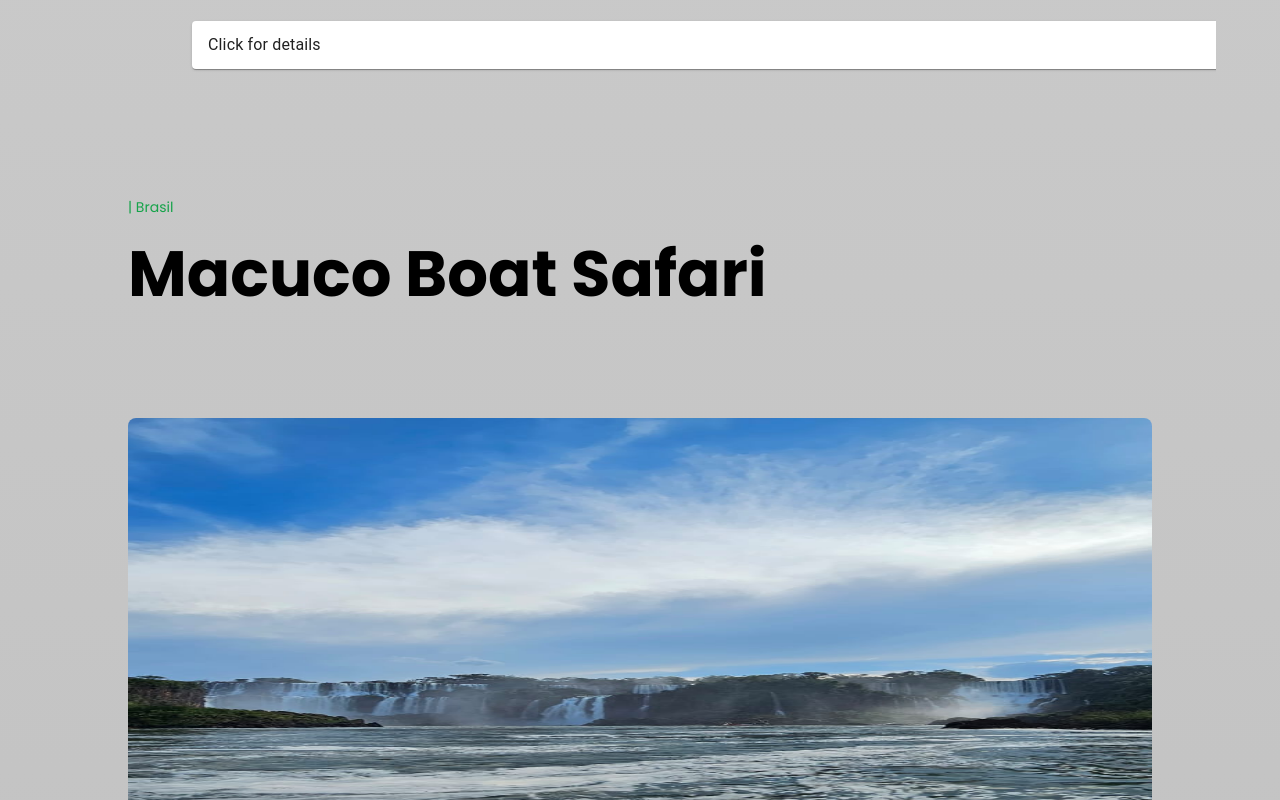
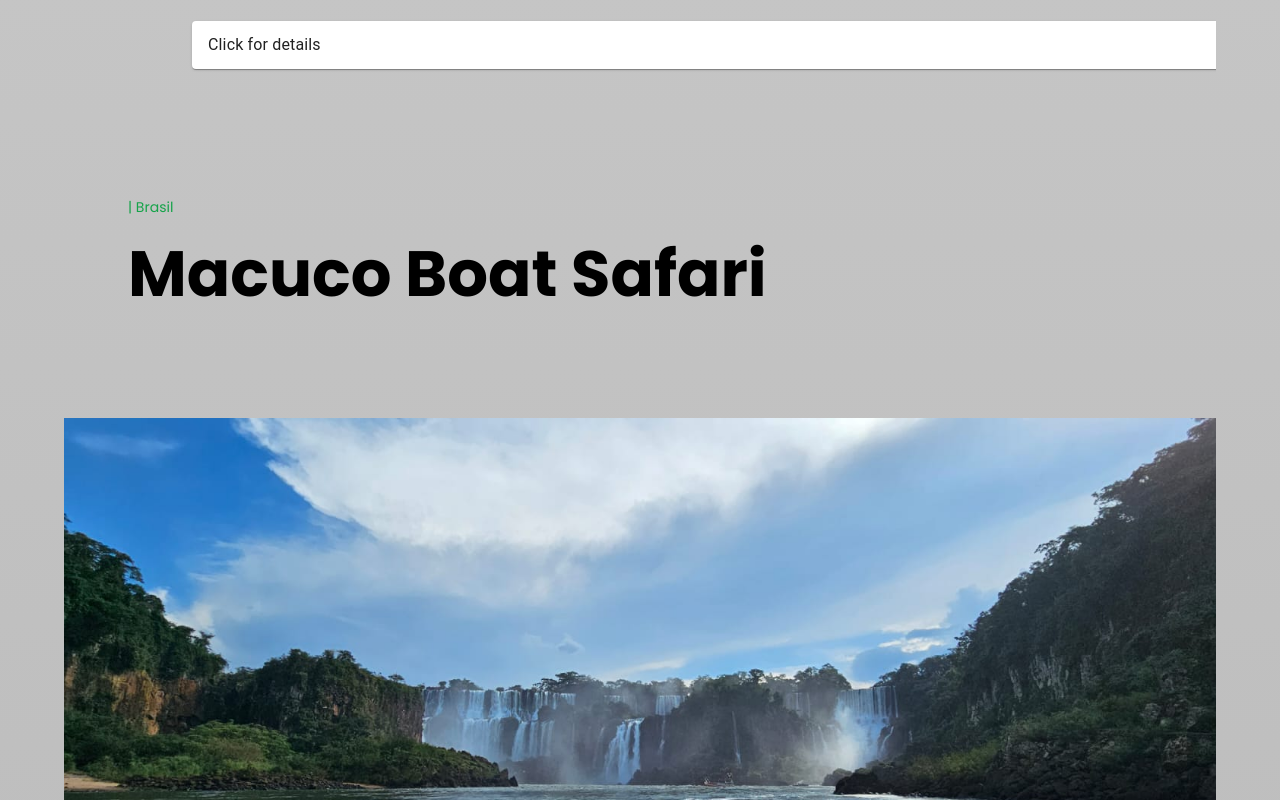
Before and after one commit to edusanttini/convenioTur, a React (Vite) app: page /br in a window 1280 px wide. Shown: the part 2140-2940 px from the top of the page. Built offline with nearby package versions, Linux system fonts and the light colour scheme.

Commit message:
fix and finalize py route

```diff
--- a/src/components/countries/Paraguay.jsx
+++ b/src/components/countries/Paraguay.jsx
@@ -3,7 +3,7 @@
 import { motion } from 'framer-motion';
 
 import styles from '../../stylesCountries';
-import { argentinaRides, startingFeatures } from '../../constants';
+import { paraguayRides, startingFeatures } from '../../constants';
 import { Navbar, RidesList, TitleText, TypingTextGeneric } from '../../components';
 import { staggerContainer, fadeIn, planetVariants, slideIn } from '../../utils/motion';
 import { flagpy } from '../../assets';
@@ -30,6 +30,7 @@
 const Paraguay = () => {
   const { rideIndex } = useParams();
   const starFeatures = startingFeatures();
+  const pyRides = paraguayRides();
 
   useEffect(() => {
     const rideElement = document.getElementById(rideIndex);
@@ -97,7 +98,7 @@
           </motion.div>
         </section>
         <div className={`${styles.paddings} relative z-10`}>
-          {argentinaRides.map((ride, index) => (
+          {pyRides.map((ride, index) => (
             <div id={`ride-point-${index}`} key={`rides-point-${index}`}>
               <RidesList
                 index={index}
--- a/src/constants/index.js
+++ b/src/constants/index.js
@@ -1,4 +1,4 @@
-import { LoiSuites1, aldea1, aldea2, bestwetern1, bestwetern2, bourbon1, bourbon2, carima1, carima2, cataratas01, cataratas02, cataratas2, cataratasbr, cataratasbr1, cataratasbr10, cataratasbr11, cataratasbr12, cataratasbr13, cataratasbr2, cataratasbr3, cataratasbr4, cataratasbr5, cataratasbr6, cataratasbr7, cataratasbr8, cataratasbr9, continentalinn1, continentalinn2, damIcon, devilsthoat4, devilsthroat, devilsthroat1, devilsthroat2, devilsthroat3, eventsIcon, fallIcon, golfresort1, golfresort2, heli, heli1, heli2, heli3, hotelcassino1, hotelcassino2, hotelcataratas1, hotelcataratas2, iguazuGrand1, iguazugrand2, loisuites2, mabu1, mabu2, mabu3, mercure1, mercure2, mercure3, panoramic1, panoramic2, rafaincentro1, rafaincentro2, rafainpalace1, rafainpalace2, rafainpalace3, recanto1, recanto2, ruins3, ruins5, ruins7, san_martin1, san_martin2, sanrafael1, sanrafael2, sheratoniguazu1, sheratoniguazu2, transferIcon, turrance1, turrance2, yacutinga1, yacutinga2 } from "../assets";
+import { LoiSuites1, aldea1, aldea2, bestwetern1, bestwetern2, bourbon1, bourbon2, carima1, carima2, cataratas01, cataratas02, cataratas2, cataratasbr, cataratasbr1, cataratasbr10, cataratasbr11, cataratasbr12, cataratasbr13, cataratasbr2, cataratasbr3, cataratasbr4, cataratasbr5, cataratasbr6, cataratasbr7, cataratasbr8, cataratasbr9, comingSoon, continentalinn1, continentalinn2, damIcon, devilsthoat4, devilsthroat, devilsthroat1, devilsthroat2, devilsthroat3, eventsIcon, fallIcon, golfresort1, golfresort2, heli, heli1, heli2, heli3, hotelcassino1, hotelcassino2, hotelcataratas1, hotelcataratas2, iguazuGrand1, iguazugrand2, loisuites2, mabu1, mabu2, mabu3, mercure1, mercure2, mercure3, panoramic1, panoramic2, rafaincentro1, rafaincentro2, rafainpalace1, rafainpalace2, rafainpalace3, recanto1, recanto2, ruins3, ruins5, ruins7, san_martin1, san_martin2, sanrafael1, sanrafael2, sheratoniguazu1, sheratoniguazu2, transferIcon, turrance1, turrance2, yacutinga1, yacutinga2 } from "../assets";
 import { macuco1 } from "../assets";
 import { macucoIcon } from "../assets";
 import { birdpark1 } from "../assets";
@@ -1330,7 +1330,9 @@
         t('br_falls_t5'),
       ],
       images: [
-        cataratas01, cataratas02, cataratas
+        cataratasbr, cataratasbr2, cataratasbr3, cataratasbr4, cataratasbr5, cataratasbr6,
+        cataratasbr7, cataratasbr8, cataratasbr9, cataratasbr10, cataratasbr11, cataratasbr12,
+        cataratasbr13
       ]
     },
     {
@@ -1345,7 +1347,7 @@
         t('br_macuco_t2'),
       ],
       images: [
-        macuco1
+        devilsthoat4, macuco1
       ]
     },
     {
@@ -1360,7 +1362,7 @@
         t('br_bird_park_t2'),
       ],
       images: [
-        ruins1, ruins2
+        birdpark, birdpark1, birdpark2
       ]
     },
     {
@@ -1375,7 +1377,7 @@
         t('br_heli_flight_t2'),
       ],
       images: [
-        cassinoiguazu
+        heli, heli1, heli2, heli3
       ]
     },
     {
@@ -1393,7 +1395,7 @@
         t('br_eco_trail_t5'),
       ],
       images: [
-        cassinoiguazu
+        ecoadventure1, ecoadventure2, ecoadventure3
       ]
     },
     {
@@ -1411,7 +1413,7 @@
         t('br_eco_black_t5'),
       ],
       images: [
-        cassinoiguazu
+        ecoadventureBlack1, ecoadventureBlack2
       ]
     },
     {
@@ -1427,7 +1429,7 @@
         t('br_dam_t3'),
       ],
       images: [
-        cassinoiguazu
+        itaipu1, itaipu2, itaipu3
       ]
     },
     {
@@ -1444,7 +1446,7 @@
         t('br_kata_t4'),
       ],
       images: [
-        cassinoiguazu
+        kata1
       ]
     },
     {
@@ -1460,7 +1462,7 @@
         t('br_bertoni_museum_t3'),
       ],
       images: [
-        cassinoiguazu
+        bertoniMuseum
       ]
     },
     {
@@ -1476,7 +1478,7 @@
         t('br_fish_t3'),
       ],
       images: [
-        cassinoiguazu
+        sportFishing1
       ]
     },
     {
@@ -1491,7 +1493,7 @@
         t('br_marco_t2'),
       ],
       images: [
-        cassinoiguazu
+        borders1
       ]
     },
     {
@@ -1508,7 +1510,7 @@
         t('br_rural_t4'),
       ],
       images: [
-        cassinoiguazu
+        ruralTour1, ruralTour2, ruralTour3
       ]
     },
     {
@@ -1526,7 +1528,7 @@
         t('br_porto_canoas_t5'),
       ],
       images: [
-        cassinoiguazu
+        portocanoas1
       ]
     },
     {
@@ -1540,7 +1542,62 @@
         t('br_barbcue_t1'),
       ],
       images: [
-        cassinoiguazu
+        brazilianBarbcue
+      ]
+    },
+  ]
+}
+
+const paraguayRides = () => {
+  const { t } = useTranslation();
+  return [
+    {
+      title: t('py_visit_title'),
+      countryKey: "py",
+      country: t('py'),
+      icon: cataratas01,
+      iconBg: "#E6DEDD",
+      duration: `3 ${t('hours')}`,
+      points: [
+        t('py_visit_t1'),
+        t('py_visit_t2'),
+        t('py_visit_t3'),
+        t('py_visit_t4'),
+      ],
+      images: [
+        py1, py2, py3
+      ]
+    },
+    {
+      title: t('py_marco_title'),
+      countryKey: "py",
+      country: t('py'),
+      icon: macucoIcon,
+      iconBg: "#E6DEDD",
+      duration: `2 ${t('hours')}`,
+      points: [
+        t('py_marco_t1'),
+        t('py_marco_t2'),
+        t('py_marco_t3'),
+      ],
+      images: [
+        comingSoon
+      ]
+    },
+    {
+      title: t('py_monday_title'),
+      countryKey: "py",
+      country: t('py'),
+      icon: birdparkicon,
+      iconBg: "#E6DEDD",
+      duration: `1 ${t('hour')}`,
+      points: [
+        t('py_monday_t1'),
+        t('py_monday_t2'),
+        t('py_monday_t3'),
+      ],
+      images: [
+        comingSoon
       ]
     },
   ]
@@ -1556,7 +1613,8 @@
   hotels,
   argentinaRides,
   map,
-  brasilRides
+  brasilRides,
+  paraguayRides
 };
 
 export const startingFeatures = () => {
--- a/src/i18n/en.json
+++ b/src/i18n/en.json
@@ -189,7 +189,15 @@
     "py_visit_t1": "Cross the picturesque Friendship Bridge to Ciudad Del Este, Paraguay.",
     "py_visit_t2": "Ample time to shop for duty-free imported goods and local handicrafts.",
     "py_visit_t3": "Accompanied by guide.",
-    "py_visit_t4": "Please bring passport or valid I.D."
+    "py_visit_t4": "Please bring passport or valid I.D.",
+    "py_marco_title": "Landmark of the 3 borders",
+    "py_marco_t1": "Comming soon...",
+    "py_marco_t2": "Comming soon...",
+    "py_marco_t3": "Comming soon...",
+    "py_monday_title": "Saltos de Monday",
+    "py_monday_t1": "Comming soon...",
+    "py_monday_t2": "Comming soon...",
+    "py_monday_t3": "Comming soon..."
 
 
 }
```
